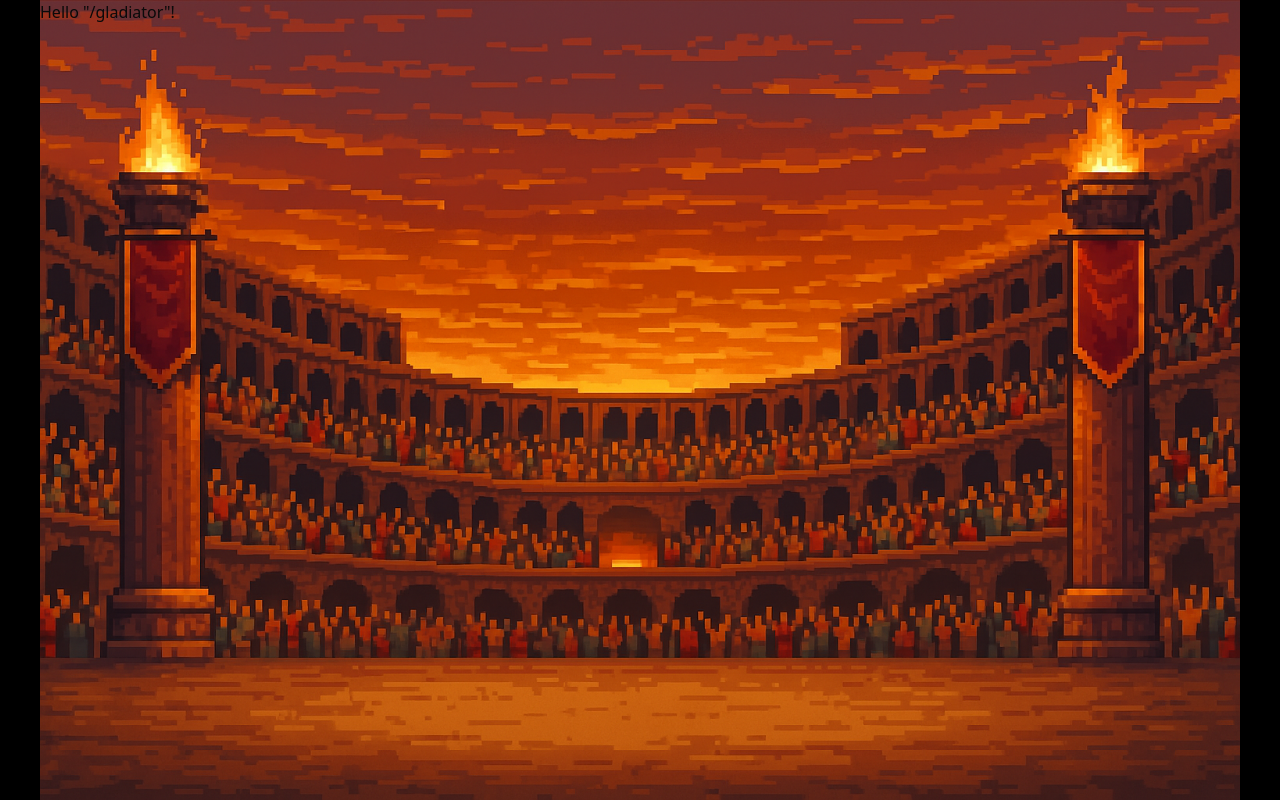
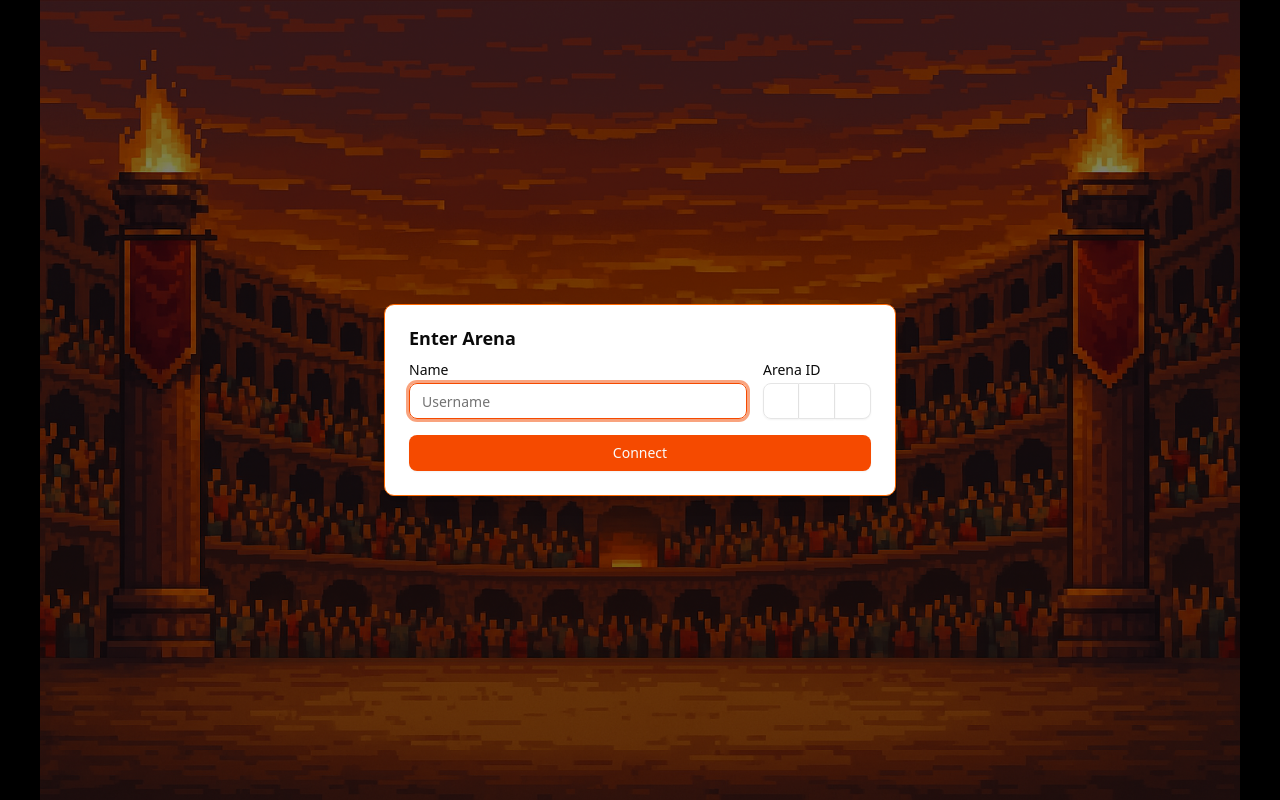
Before and after one commit to AlbertSanIza/tug-of-war, a React (Vite) app: page /gladiator in a window 1280 px wide. Built offline with nearby package versions, Linux system fonts and the light colour scheme.

Commit message:
Add gladiator entry form with validation

```diff
--- a/src/routes/gladiator.tsx
+++ b/src/routes/gladiator.tsx
@@ -1,9 +1,107 @@
+import { useForm } from '@tanstack/react-form'
 import { createFileRoute } from '@tanstack/react-router'
+import { REGEXP_ONLY_CHARS } from 'input-otp'
+
+import { Button } from '@/components/ui/button'
+import { Dialog, DialogContent, DialogDescription, DialogHeader, DialogTitle } from '@/components/ui/dialog'
+import { Input } from '@/components/ui/input'
+import { InputOTP, InputOTPGroup, InputOTPSlot } from '@/components/ui/input-otp'
+import { Label } from '@/components/ui/label'
 
 export const Route = createFileRoute('/gladiator')({
     component: RouteComponent
 })
 
 function RouteComponent() {
-    return <div>Hello "/gladiator"!</div>
+    const form = useForm({
+        defaultValues: {
+            name: '',
+            arenaId: ''
+        },
+        onSubmit: ({ value }) => {
+            localStorage.setItem('gladiator-name', value.name)
+            console.log('Submitted:', value)
+        }
+    })
+
+    return (
+        <Dialog open>
+            <DialogContent showCloseButton={false} onEscapeKeyDown={(event) => event.preventDefault()} onInteractOutside={(event) => event.preventDefault()}>
+                <DialogHeader>
+                    <DialogTitle>Enter Arena</DialogTitle>
+                    <DialogDescription className="hidden" />
+                </DialogHeader>
+
+                <form
+                    className="flex flex-col gap-4"
+                    onSubmit={(event) => {
+                        event.preventDefault()
+                        form.handleSubmit()
+                    }}
+                >
+                    <div className="flex gap-4">
+                        <form.Field
+                            name="name"
+                            validators={{ onSubmit: ({ value }) => (value.length > 0 ? undefined : 'Required') }}
+                            children={(field) => (
+                                <div className="flex flex-1 flex-col gap-1.5">
+                                    <Label htmlFor="name">Name</Label>
+                                    <Input
+                                        id="name"
+                                        type="text"
+                                        autoComplete="off"
+                                        placeholder="Username"
+                                        value={field.state.value}
+                                        autoFocus
+                                        onChange={(event) => field.handleChange(event.target.value)}
+                                    />
+                                    {!field.state.meta.isValid && <em className="text-sm text-red-500">{field.state.meta.errors.join(',')}</em>}
+                                </div>
+                            )}
+                        />
+
+                        <form.Subscribe
+                            selector={(state) => state.values.name}
+                            children={(name) => (
+                                <form.Field
+                                    name="arenaId"
+                                    validators={{ onSubmit: ({ value }) => (value.length === 3 ? undefined : 'Required') }}
+                                    children={(field) => (
+                                        <div className="flex flex-col gap-1.5">
+                                            <Label htmlFor="id">Arena ID</Label>
+                                            <InputOTP
+                                                id="id"
+                                                inputMode="text"
+                                                maxLength={3}
+                                                autoFocus={!!name}
+                                                value={field.state.value}
+                                                pattern={REGEXP_ONLY_CHARS}
+                                                onChange={(value) => field.handleChange(value.toUpperCase())}
+                                            >
+                                                <InputOTPGroup>
+                                                    <InputOTPSlot index={0} />
+                                                    <InputOTPSlot index={1} />
+                                                    <InputOTPSlot index={2} />
+                                                </InputOTPGroup>
+                                            </InputOTP>
+                                            {!field.state.meta.isValid && <em className="text-sm text-red-500">{field.state.meta.errors.join(',')}</em>}
+                                        </div>
+                                    )}
+                                />
+                            )}
+                        />
+                    </div>
+
+                    <form.Subscribe
+                        selector={(state) => [state.canSubmit, state.isSubmitting]}
+                        children={([canSubmit, isSubmitting]) => (
+                            <Button type="submit" disabled={!canSubmit || isSubmitting}>
+                                Connect
+                            </Button>
+                        )}
+                    />
+                </form>
+            </DialogContent>
+        </Dialog>
+    )
 }
```
